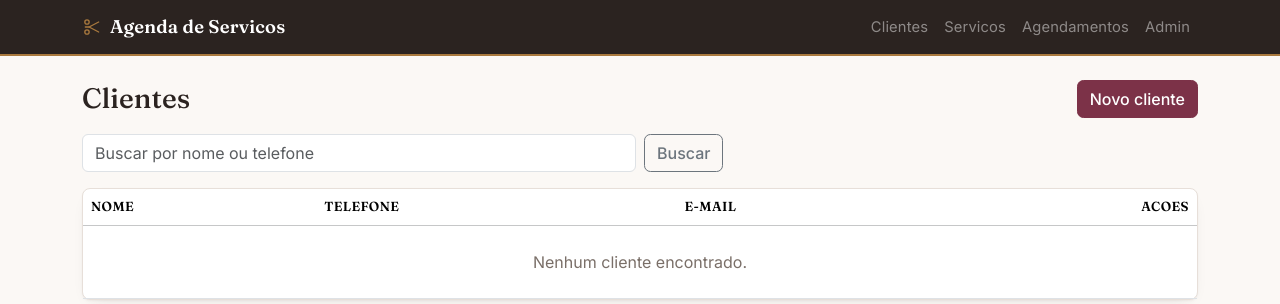
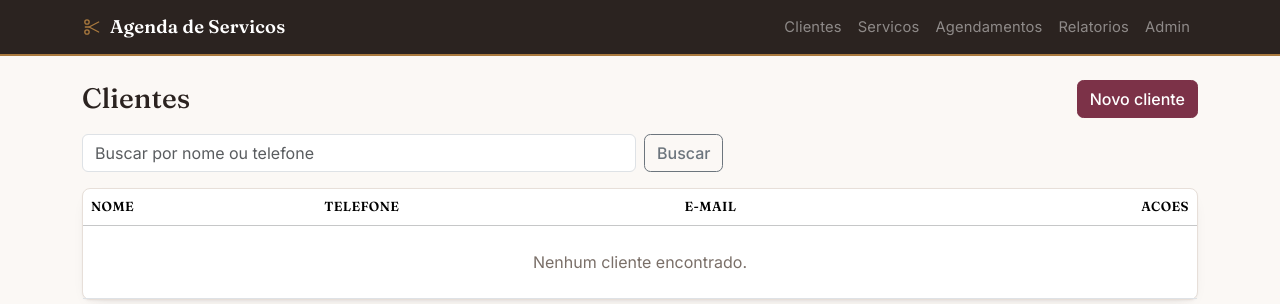
Before and after one commit to geraldo1947/Agenda-servicos, a Django app: page /clientes/ in a window 1280 px wide. Shown: the top 304 px of the page. Run offline with Django 5.2, Linux system fonts and the light colour scheme; data that the repository does not hold is empty.

Commit message:
Adiciona link de Relatorios no menu
Co-Authored-By: Claude Sonnet 5.5 <noreply@anthropic.com>

```diff
--- a/templates/base.html
+++ b/templates/base.html
@@ -28,6 +28,7 @@
       <a class="nav-link" href="{% url 'cliente_lista' %}">Clientes</a>
       <a class="nav-link" href="{% url 'servico_lista' %}">Servicos</a>
       <a class="nav-link" href="{% url 'agendamento_lista' %}">Agendamentos</a>
+      <a class="nav-link" href="{% url 'relatorios' %}">Relatorios</a>
       <a class="nav-link" href="{% url 'admin:index' %}">Admin</a>
     </div>
   </div>
```
